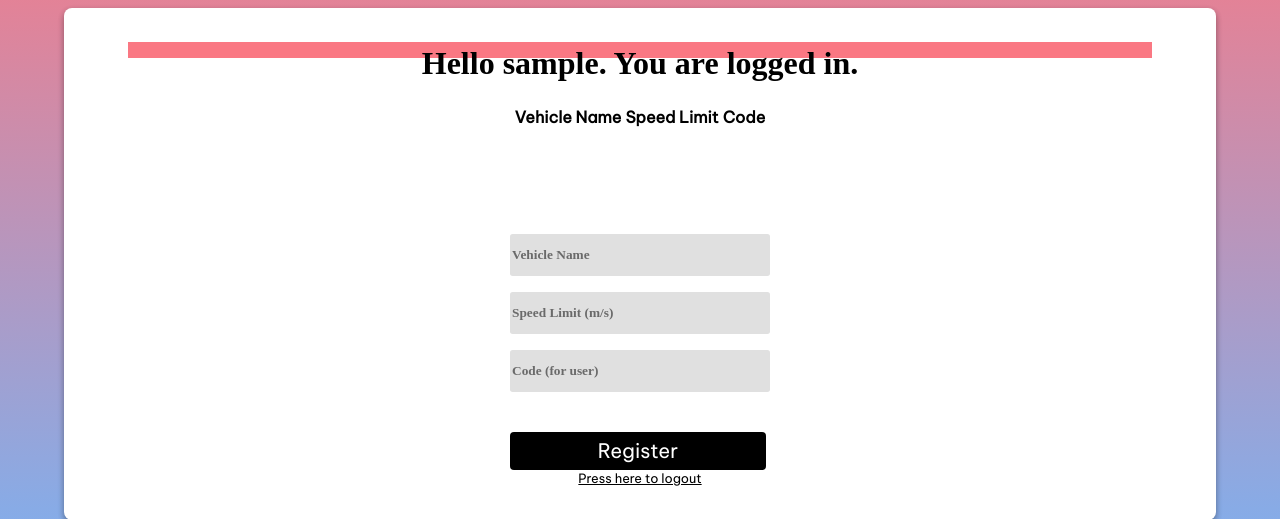
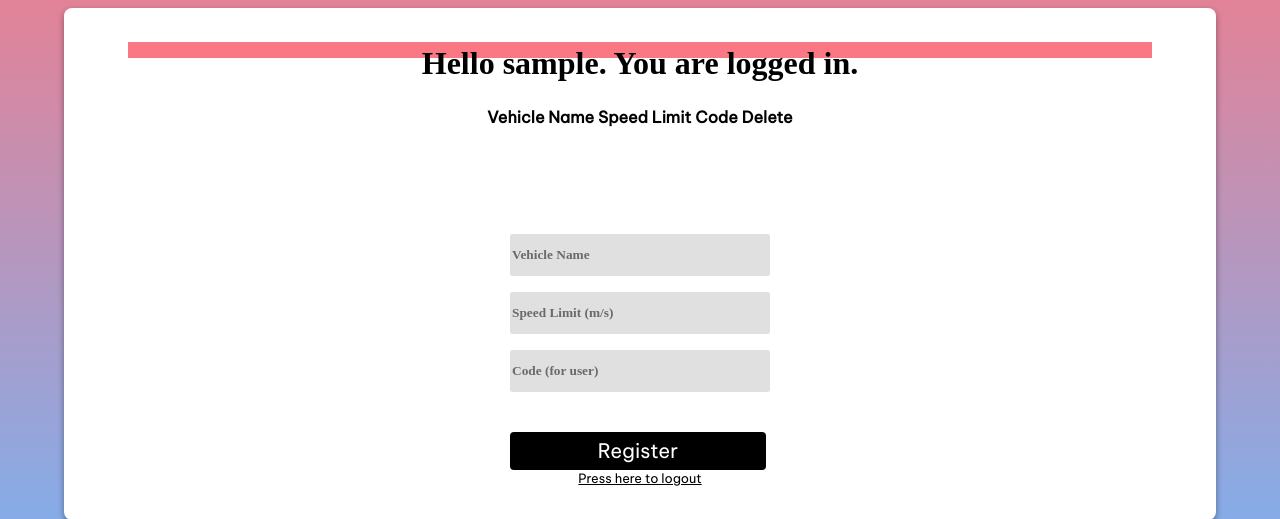
Before and after one commit to EmperMiner/SpeedTracker, a Flask app: page /dashboard in a window 1280 px wide. Shown: the part 136-655 px from the top of the page. Run offline with Flask 3, Linux system fonts and the light colour scheme; the visitor is signed in with stand-in values (Sample User, id 1); data that the repository does not hold is empty; some libraries are stand-ins or nearby versions; some web fonts are replaced.

Commit message:
delete function

```diff
--- a/app.py
+++ b/app.py
@@ -160,6 +160,18 @@ def vehicle(code):
 
     return render_template('vehicle.html',vehicleName=vehicleName,speedLimit=speedLimit,speedArray=speedArray)
 
+@app.route('/delete/<int:vehicle_id>', methods=['POST'])
+@login_required
+def delete_vehicle(vehicle_id):
+    vehicle = Vehicle.query.filter_by(id=vehicle_id, username=current_user.username).first()
+    if vehicle:
+        db.session.delete(vehicle)
+        db.session.commit()
+        msg = 'Vehicle successfully deleted.'
+    else:
+        msg = 'Vehicle not found or you do not have permission to delete this vehicle.'
+
+    return redirect(url_for('dashboard'))
 
 @app.route('/logout', methods=['GET', 'POST'])
 @login_required
--- a/templates/dashboard.html
+++ b/templates/dashboard.html
@@ -29,12 +29,19 @@
             <th>Vehicle Name</th>
             <th>Speed Limit</th>
             <th>Code</th>
+            <th>Delete</th>
         </tr>
         {% for vehicle in vehicles %}
         <tr>
             <td>{{ vehicle.vehicleName }}</td>
             <td>{{ vehicle.speedLimit }}</td>
             <td><a class="redirect" href="{{ url_for('vehicle', code=vehicle.code) }}">{{ vehicle.code }}</a></td>
+            <td>
+                <form method="POST" action="{{ url_for('delete_vehicle', vehicle_id=vehicle.id) }}">
+                    <button type="submit">Delete</button>
+                </form>
+
+            </td>
         </tr>
         {% endfor %}
     </table>
```
